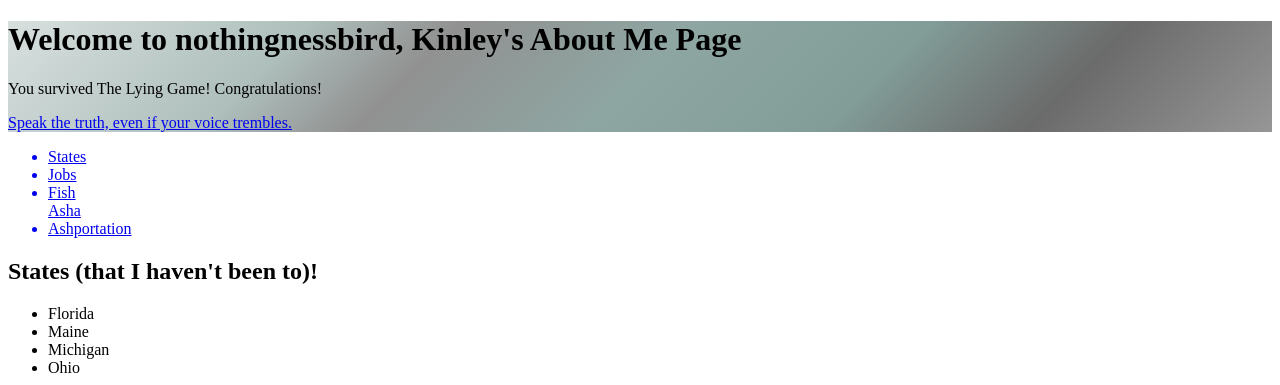
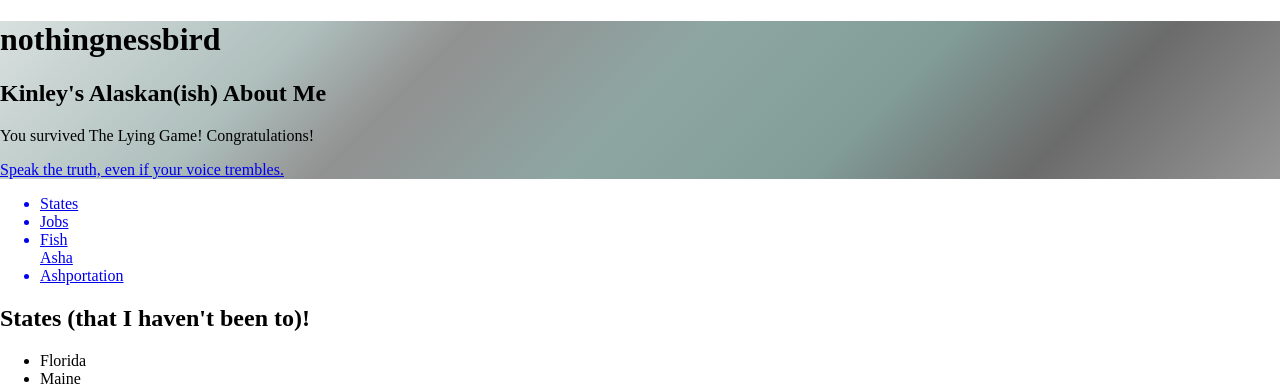
Before and after one commit to nothingnessbird/about_me, a plain HTML site: page index.html in a window 1280 px wide. Shown: the top 385 px of the page. Drawn offline with Linux system fonts and the light colour scheme.

Commit message:
added a font

```diff
--- a/index.html
+++ b/index.html
@@ -4,12 +4,14 @@
     <meta charset="utf-8">
     <!-- <link rel="stylesheet" href="reset.css" type="text/css"/> -->
     <link rel="stylesheet" href="style.css" type="text/css"/>
+    <link href="https://fonts.googleapis.com/css?family=Comfortaa" rel="stylesheet">
     <title>nothingnessbird</title>
   </head>
   <body>
     <div class="wholething">
       <header>
-        <h1>Welcome to nothingnessbird, Kinley's About Me Page</h1>
+        <h1>nothingnessbird</h1>
+        <h2>Kinley's Alaskan(ish) About Me</h2>
         <div class="subheader1">
           <p>You survived The Lying Game! Congratulations!</p>
         </div>
--- a/style.css
+++ b/style.css
@@ -2,6 +2,7 @@
   border: 1px solid green;
 }*/
 header {
+  margin: auto;
   /* Permalink - use to edit and share this gradient: http://colorzilla.com/gradient-editor/#d8e0de+0,aebfbc+22,919191+33,8ea6a2+50,829d98+67,6b6b6b+82,969696+100 */
   background: #d8e0de; /* Old browsers */
   background: -moz-linear-gradient(-45deg, #d8e0de 0%, #aebfbc 22%, #919191 33%, #8ea6a2 50%, #829d98 67%, #6b6b6b 82%, #969696 100%); /* FF3.6-15 */
@@ -9,3 +10,6 @@ header {
   background: linear-gradient(135deg, #d8e0de 0%,#aebfbc 22%,#919191 33%,#8ea6a2 50%,#829d98 67%,#6b6b6b 82%,#969696 100%); /* W3C, IE10+, FF16+, Chrome26+, Opera12+, Safari7+ */
   filter: progid:DXImageTransform.Microsoft.gradient( startColorstr='#d8e0de', endColorstr='#969696',GradientType=1 ); /* IE6-9 fallback on horizontal gradient */
 }
+body {
+  margin: auto;
+}
```
